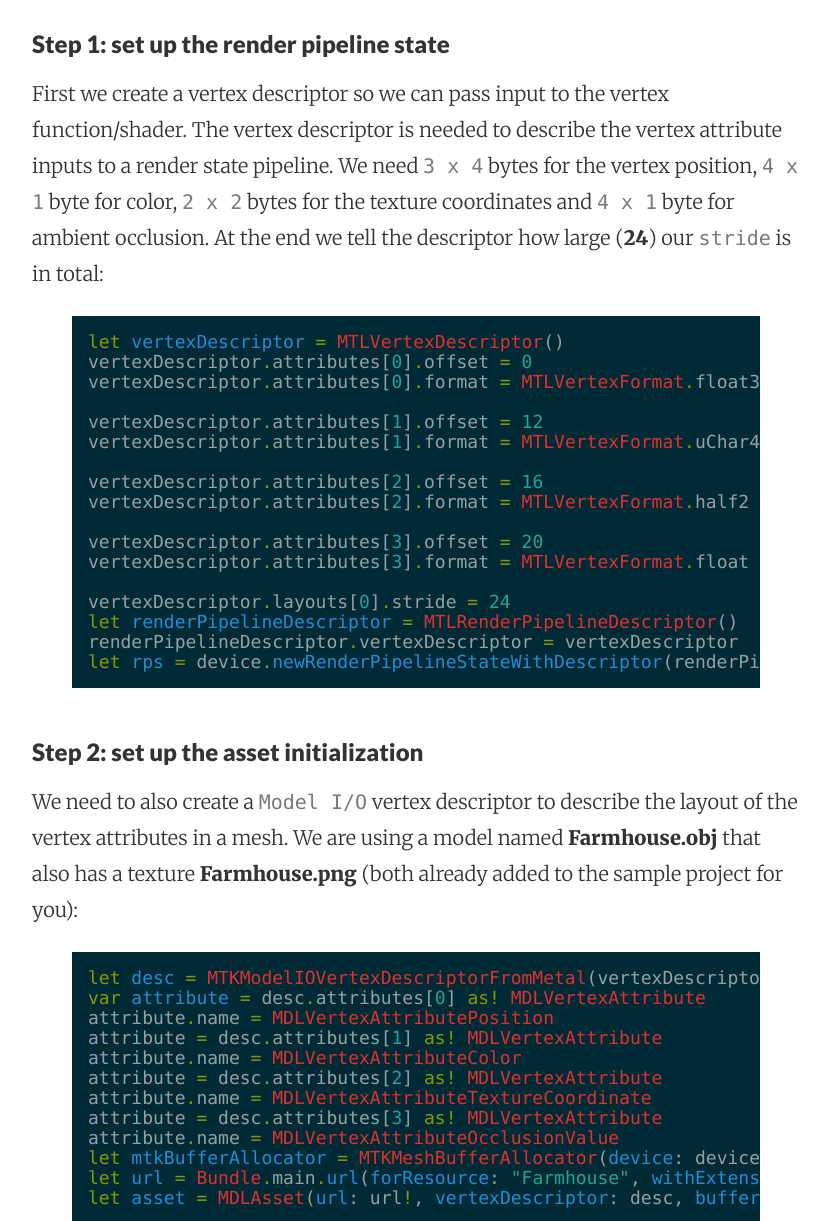
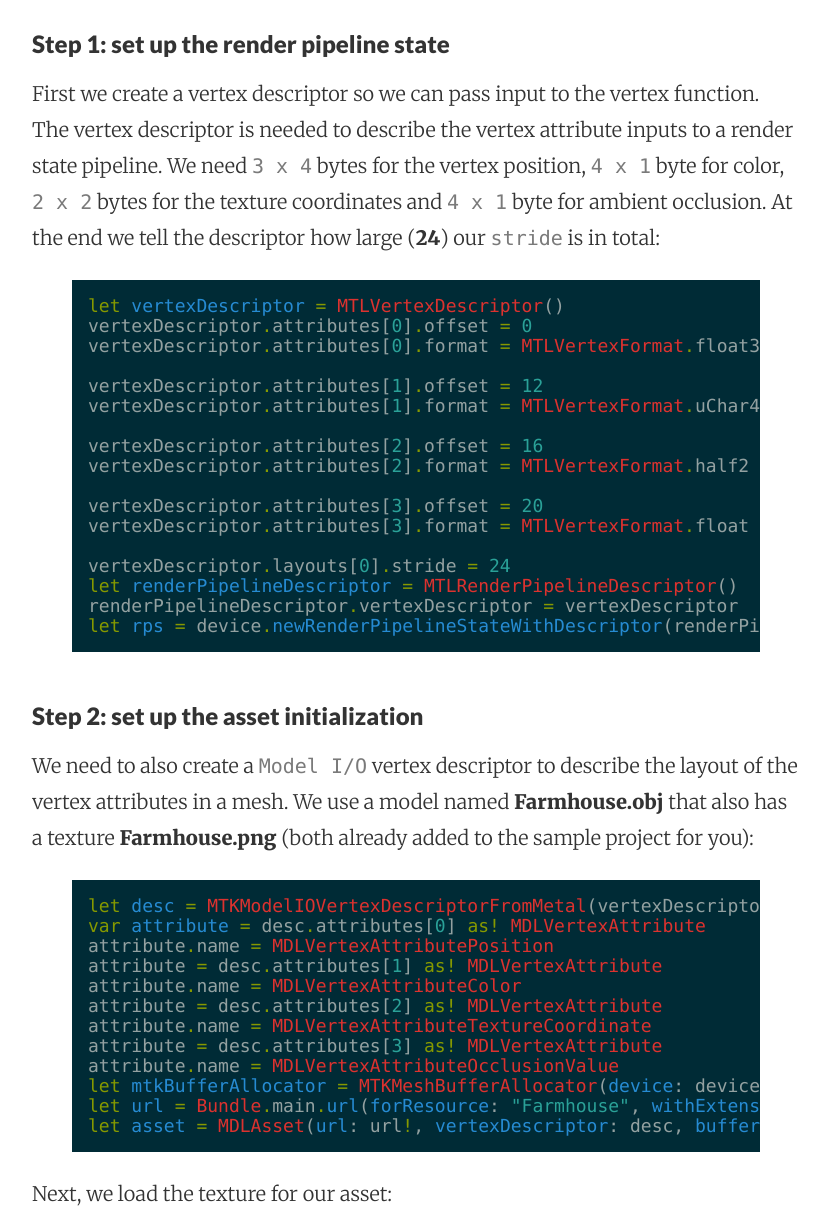
Before and after one commit to mhorga/mhorga.github.io, a Jekyll site: the page built from _posts/2016-08-30-the-model-i-o-framework.markdown, in a window 1280 px wide and 1400 px high, scrolled down 2646 px. Shown: the part 179-1400 px from the top of the window, without its empty margins (224-1052 px from the left). Built offline with Jekyll 4.4.1, drawn with Linux system fonts in a browser that asks for light colours; comment, search, counter and statistics services are not loaded.

Commit message:
Post update: The Model I/O framework

```diff
--- a/_posts/2016-08-30-the-model-i-o-framework.markdown
+++ b/_posts/2016-08-30-the-model-i-o-framework.markdown
@@ -45,7 +45,7 @@ Integrating `Model I/O` with `Metal` takes four steps:
 
 ### Step 1: set up the render pipeline state
 
-First we create a vertex descriptor so we can pass input to the vertex function/shader. The vertex descriptor is needed to describe the vertex attribute inputs to a render state pipeline. We need `3 x 4` bytes for the vertex position, `4 x 1` byte for color, `2 x 2` bytes for the texture coordinates and `4 x 1` byte for ambient occlusion. At the end we tell the descriptor how large (__24__) our `stride` is in total:
+First we create a vertex descriptor so we can pass input to the vertex function. The vertex descriptor is needed to describe the vertex attribute inputs to a render state pipeline. We need `3 x 4` bytes for the vertex position, `4 x 1` byte for color, `2 x 2` bytes for the texture coordinates and `4 x 1` byte for ambient occlusion. At the end we tell the descriptor how large (__24__) our `stride` is in total:
 
 {% highlight swift %}let vertexDescriptor = MTLVertexDescriptor()
 vertexDescriptor.attributes[0].offset = 0
@@ -64,7 +64,7 @@ let rps = device.newRenderPipelineStateWithDescriptor(renderPipelineDescriptor)
 
 ### Step 2: set up the asset initialization
 
-We need to also create a `Model I/O` vertex descriptor to describe the layout of the vertex attributes in a mesh. We are using a model named __Farmhouse.obj__ that also has a texture __Farmhouse.png__ (both already added to the sample project for you):
+We need to also create a `Model I/O` vertex descriptor to describe the layout of the vertex attributes in a mesh. We use a model named __Farmhouse.obj__ that also has a texture __Farmhouse.png__ (both already added to the sample project for you):
 
 {% highlight swift %}let desc = MTKModelIOVertexDescriptorFromMetal(vertexDescriptor)
 var attribute = desc.attributes[0] as! MDLVertexAttribute
```
